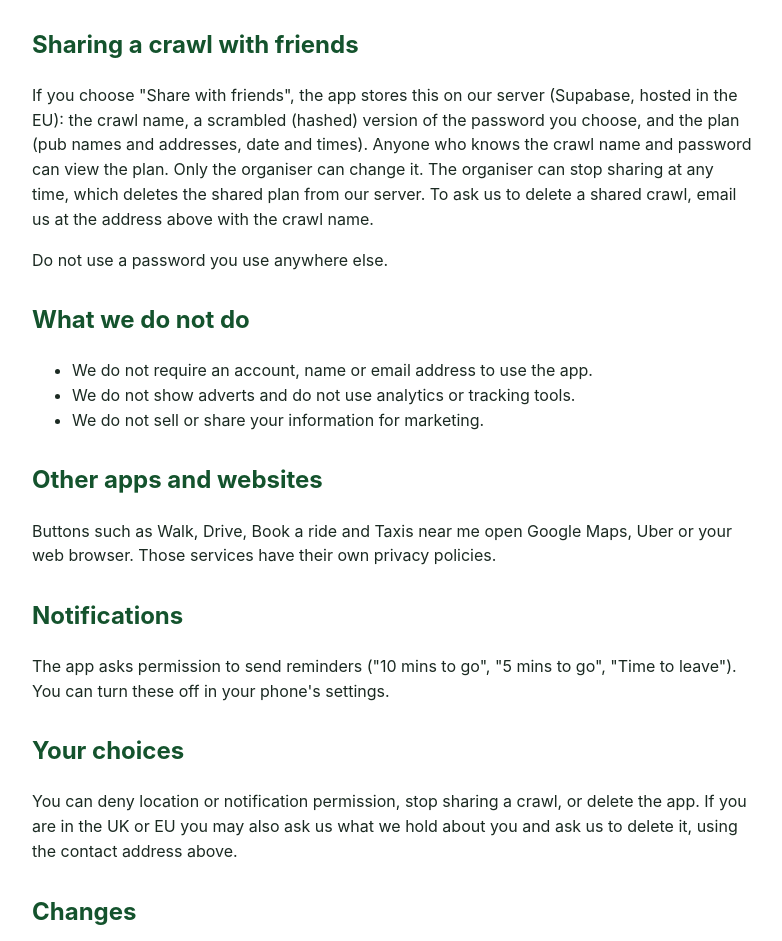
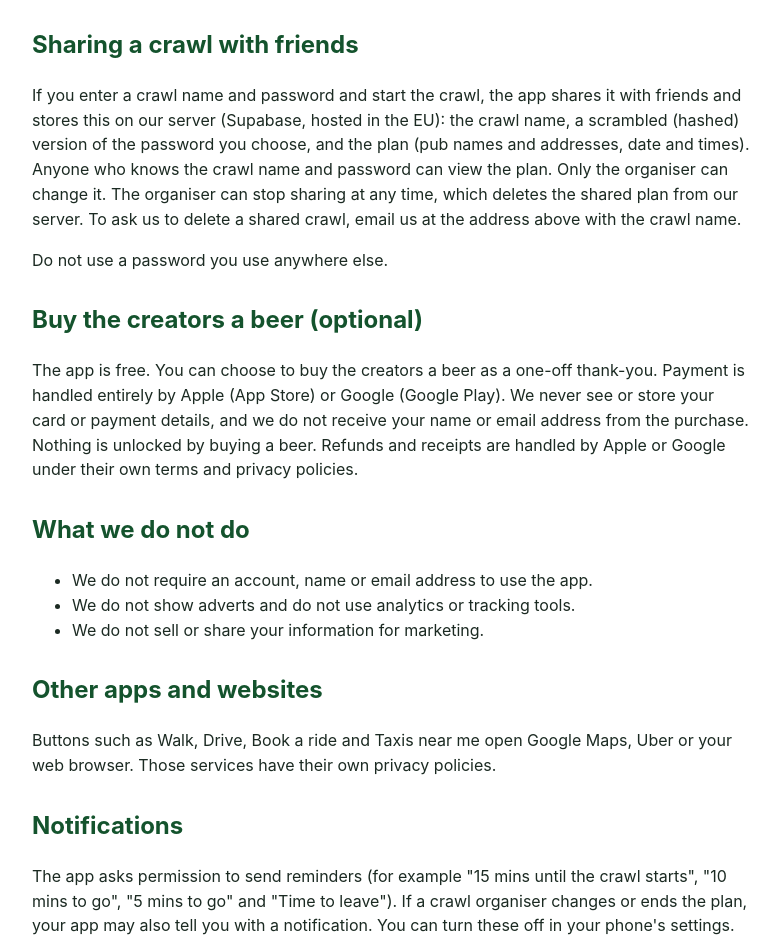
Before and after one commit to Halcyon-Apps/12-pubs-privacy, a plain HTML site: page index.html in a window 1280 px wide. Shown: the part 876-1817 px from the top of the page, without its empty margins (248-1030 px from the left). Drawn offline with Linux system fonts and the light colour scheme.

Commit message:
Add files via upload

```diff
--- a/index.html
+++ b/index.html
@@ -12,7 +12,7 @@
 </head>
 <body>
 <h1>12 Pubs of Christmas – Privacy Policy</h1>
-<p class="small">Last updated: 23 November 2026</p>
+<p class="small">Last updated: 24 November 2026</p>
 
 <p>12 Pubs of Christmas ("the app") helps friends plan a pub crawl: you name up to 12 pubs, set a date and times, and the app sends you reminders. This policy explains what information the app uses. The short version: there are no accounts, no adverts and no tracking.</p>
 
@@ -33,8 +33,11 @@
 <p>If you allow it, the app uses your phone's location while the app is open to suggest pubs and towns near you. It is optional: you can type a town instead. To find nearby places, your approximate coordinates and what you type are sent to the Photon search service (photon.komoot.io, operated by komoot and based on OpenStreetMap data). We do not store your location and do not send it to other users.</p>
 
 <h2>Sharing a crawl with friends</h2>
-<p>If you choose "Share with friends", the app stores this on our server (Supabase, hosted in the EU): the crawl name, a scrambled (hashed) version of the password you choose, and the plan (pub names and addresses, date and times). Anyone who knows the crawl name and password can view the plan. Only the organiser can change it. The organiser can stop sharing at any time, which deletes the shared plan from our server. To ask us to delete a shared crawl, email us at the address above with the crawl name.</p>
+<p>If you enter a crawl name and password and start the crawl, the app shares it with friends and stores this on our server (Supabase, hosted in the EU): the crawl name, a scrambled (hashed) version of the password you choose, and the plan (pub names and addresses, date and times). Anyone who knows the crawl name and password can view the plan. Only the organiser can change it. The organiser can stop sharing at any time, which deletes the shared plan from our server. To ask us to delete a shared crawl, email us at the address above with the crawl name.</p>
 <p>Do not use a password you use anywhere else.</p>
+
+<h2>Buy the creators a beer (optional)</h2>
+<p>The app is free. You can choose to buy the creators a beer as a one-off thank-you. Payment is handled entirely by Apple (App Store) or Google (Google Play). We never see or store your card or payment details, and we do not receive your name or email address from the purchase. Nothing is unlocked by buying a beer. Refunds and receipts are handled by Apple or Google under their own terms and privacy policies.</p>
 
 <h2>What we do not do</h2>
 <ul>
@@ -47,7 +50,7 @@
 <p>Buttons such as Walk, Drive, Book a ride and Taxis near me open Google Maps, Uber or your web browser. Those services have their own privacy policies.</p>
 
 <h2>Notifications</h2>
-<p>The app asks permission to send reminders ("10 mins to go", "5 mins to go", "Time to leave"). You can turn these off in your phone's settings.</p>
+<p>The app asks permission to send reminders (for example "15 mins until the crawl starts", "10 mins to go", "5 mins to go" and "Time to leave"). If a crawl organiser changes or ends the plan, your app may also tell you with a notification. You can turn these off in your phone's settings.</p>
 
 <h2>Your choices</h2>
 <p>You can deny location or notification permission, stop sharing a crawl, or delete the app. If you are in the UK or EU you may also ask us what we hold about you and ask us to delete it, using the contact address above.</p>
```
